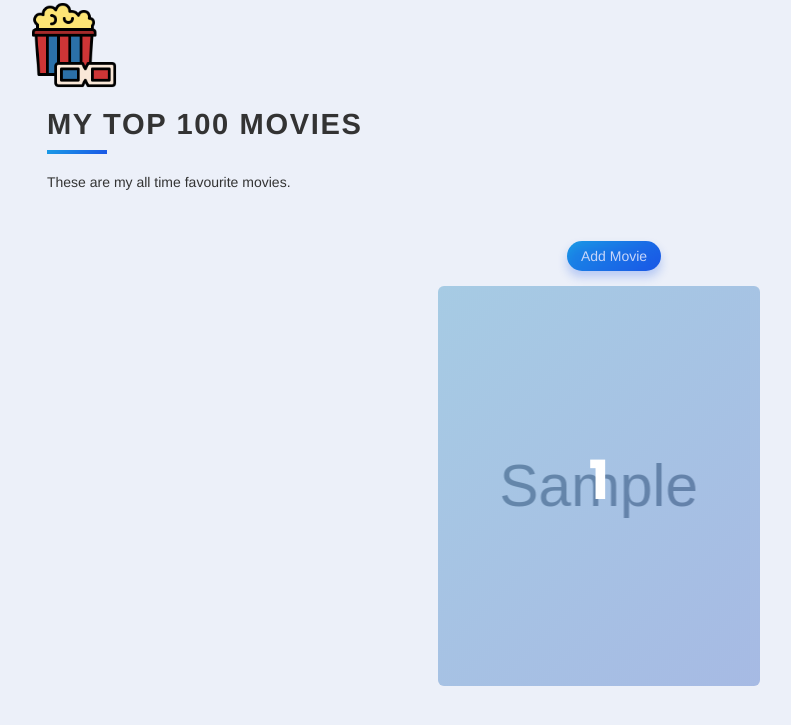
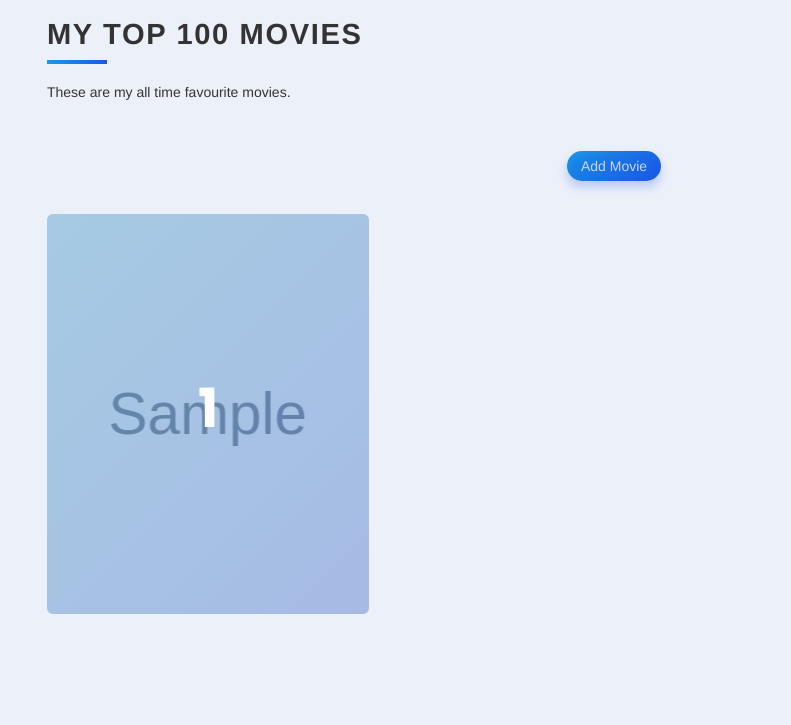
Before and after one commit to lenargasimov/my-top-10-movies, a Flask app: page / in a window 1280 px wide. Shown: the top 725 px of the page, without its empty margins (41-832 px from the left). Run offline with Flask 2, Linux system fonts and the light colour scheme; tables that the repository leaves empty hold one stand-in row (values such as "Sample post"); grey boxes marked "Sample" are stand-in pictures; some libraries are stand-ins or nearby versions.

Commit message:
refactor: changed card display block

```diff
--- a/static/css/styles.css
+++ b/static/css/styles.css
@@ -1,6 +1,7 @@
 *, *:before, *:after {
 	 box-sizing: border-box;
 }
+
 html {
 	 font-size: 18px;
 	 line-height: 1.5;
@@ -8,6 +9,7 @@
 	 color: #333;
 	 font-family: "Nunito Sans", sans-serif;
 }
+
 body {
 	 margin: 0;
 	 padding: 0;
@@ -15,17 +17,20 @@
 	 background-color: #ecf0f9;
 	 background-attachment: fixed;
 }
+
 .large {
      font-size: 3rem;
 }
+
 .content {
-	 display: flex;
+	 display: inline-block;
 	 margin: 0 auto;
 	 justify-content: center;
 	 align-items: center;
 	 flex-wrap: wrap;
 	 max-width: 1500px;
 }
+
 p.overview {
 	 font-size: 12px;
 	 height: 200px;
@@ -33,6 +38,7 @@
 	 overflow: hidden;
 	 text-overflow: ellipsis;
 }
+
 .heading {
 	 width: 100%;
 	 margin-left: 1rem;
@@ -45,6 +51,7 @@
 	 margin-bottom: 1rem;
 	 position: relative;
 }
+
 .heading:after {
 	 display: block;
 	 content: '';
@@ -54,12 +61,14 @@
 	 background: linear-gradient(135deg, #1a9be6, #1a57e6);
 	 bottom: 0;
 }
+
 .description {
 	 width: 100%;
 	 margin-top: 0;
 	 margin-left: 1rem;
 	 margin-bottom: 3rem;
 }
+
 .card {
 	 color: inherit;
 	 cursor: pointer;
@@ -68,19 +77,23 @@
 	 height: 400px;
 	 min-height: 400px;
 	 perspective: 1000px;
-	 margin: 1rem auto;
+	 margin: 1rem;
 	 position: relative;
+	 display: inline-block;
 }
+
 @media screen and (max-width: 800px) {
 	 .card {
 		 width: calc(50% - 3rem);
 	}
 }
+
 @media screen and (max-width: 500px) {
 	 .card {
 		 width: 100%;
 	}
 }
+
 .front, .back {
 	 display: flex;
 	 border-radius: 6px;
@@ -97,6 +110,7 @@
 	 transform-style: preserve-3d;
 	 transition: ease-in-out 600ms;
 }
+
 .front {
 	 background-size: cover;
 	 padding: 2rem;
@@ -106,6 +120,7 @@
 	 overflow: hidden;
 	 font-family: Poppins, sans-serif;
 }
+
 .front:before {
 	 position: absolute;
 	 display: block;
@@ -118,26 +133,33 @@
 	 opacity: 0.25;
 	 z-index: -1;
 }
+
 .card:hover .front {
 	 transform: rotateY(180deg);
 }
+
 .card:nth-child(even):hover .front {
 	 transform: rotateY(-180deg);
 }
+
 .back {
 	 background: #fff;
 	 transform: rotateY(-180deg);
 	 padding: 0 2em;
 }
+
 .card:hover .back {
 	 transform: rotateY(0deg);
 }
+
 .card:nth-child(even) .back {
 	 transform: rotateY(180deg);
 }
+
 .card:nth-child(even):hover .back {
 	 transform: rotateY(0deg);
 }
+
 .button {
 	 transform: translateZ(40px);
 	 cursor: pointer;
@@ -154,6 +176,7 @@
 	 transform-style: preserve-3d;
 	 transition: 300ms ease;
 }
+
 .button:before {
 	 transition: 300ms ease;
 	 position: absolute;
@@ -175,40 +198,55 @@
 	 background-color: rgba(230, 87, 230, 0.25);
 	 background: linear-gradient(135deg, #e61a46, #e61a1a);
 }
+
 .button.delete-button:before {
 	 background-color: rgba(230, 87, 230, 0.25);
 	 box-shadow: 0 0 10px 10px rgba(230, 87, 230, 0.25);
 }
+
 .button:hover {
 	 transform: translateZ(55px);
 }
+
 .button:hover:before {
 	 transform: translateZ(-55px);
 }
+
 .button:active {
 	 transform: translateZ(20px);
 }
+
 .button:active:before {
 	 transform: translateZ(-20px);
 	 top: 12px;
 	 top: 12px;
 }
+
+.container {
+    margin: 0 auto;
+}
+
 .container.add {
     margin-top: 40px;
     margin-bottom: 20px;
 }
+
 .rating {
     color: #E4BB23;
 }
+
 .review {
     font-style: italic;
 }
+
 .movie_gens {
 	 font-size: 11.5px;
 }
+
 .title {
 	 font-weight: bold;
 }
+
 .release_date {
 	 font-weight: normal;
 }
--- a/templates/index.html
+++ b/templates/index.html
@@ -13,7 +13,6 @@
 
 {% block content %}
 <div class="container">
-  <img src="images/movie.png" alt="" width="90px">
   <h1 class="heading">My Top 100 Movies</h1>
   <p class="description">These are my all time favourite movies.</p>
     <div class="container text-center add">
```
Lines whose indentation alone changed are shown as unchanged.
